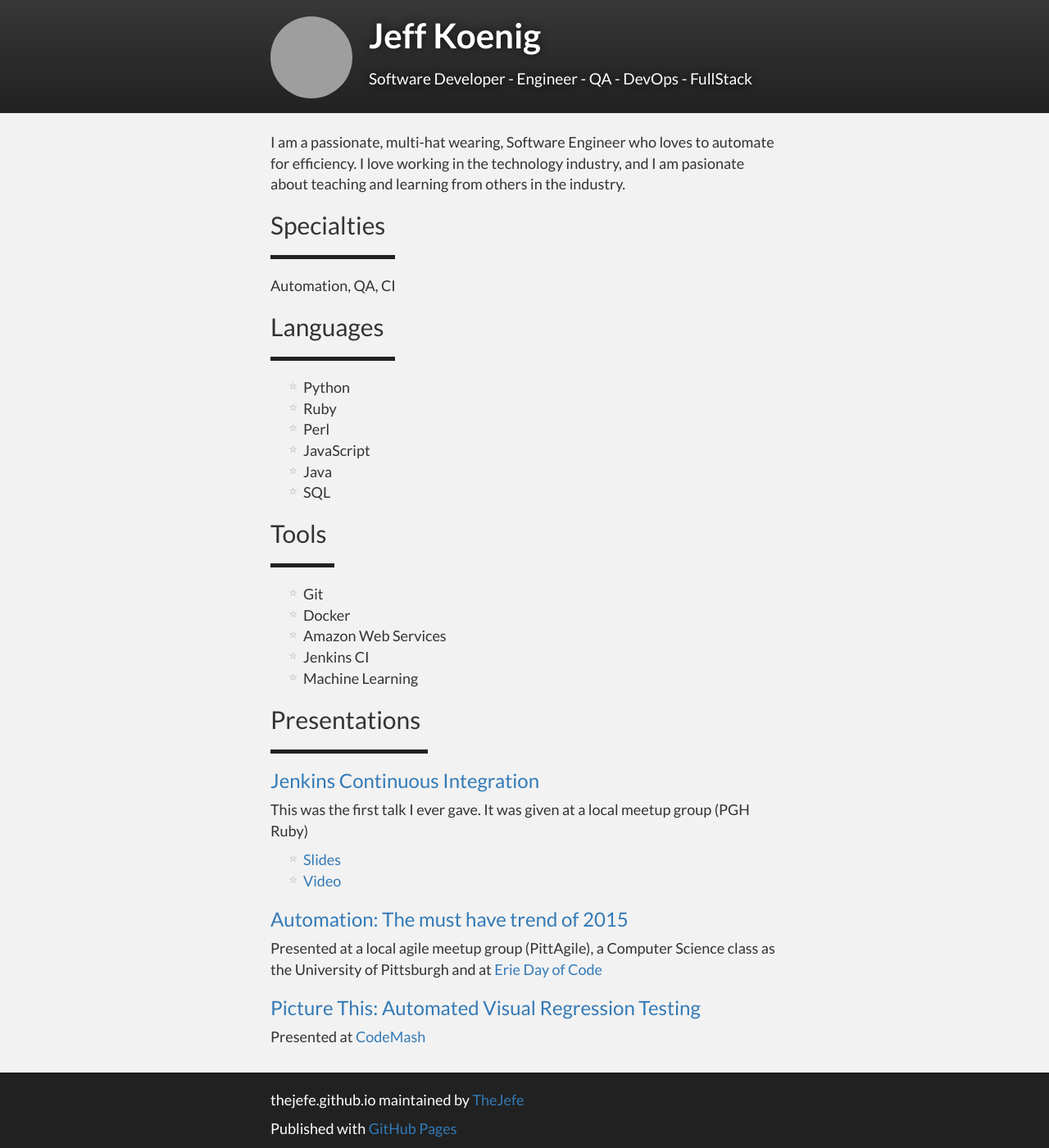
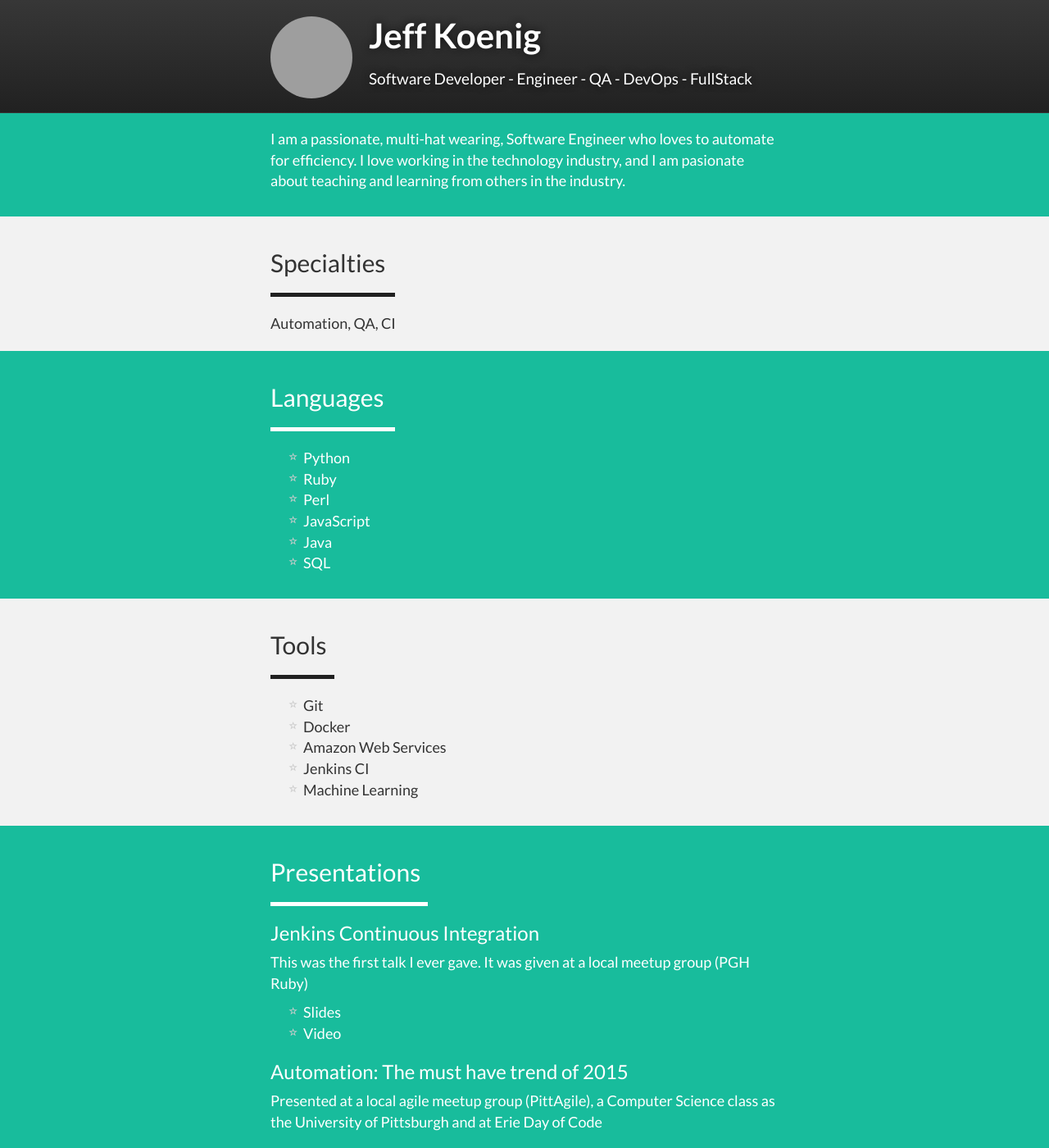
Before and after one commit to TheJefe/thejefe.github.io, a Jekyll site: the page built from index.html, in a window 1280 px wide and 1400 px high. Shown: the whole window at 82% size. Built offline with Jekyll 4.4.1, drawn with Linux system fonts in a browser that asks for light colours; nearby versions of some CDN libraries; library files that are not in the unit come from our copies; grey boxes are pictures that could not be loaded.

Commit message:
Alternate colors for each section

```diff
--- a/_layouts/default.html
+++ b/_layouts/default.html
@@ -59,7 +59,7 @@
 
     <!-- MAIN CONTENT -->
     <div id="main_content_wrap" class="outer">
-      <section id="main_content" class="inner">
+      <section id="main_content">
           {{ content }}
       </section>
     </div>
--- a/css/style.scss
+++ b/css/style.scss
@@ -68,7 +68,7 @@ nav.navbar.shrink {
 }
 
 #main_content {
-    margin-top: 140px;
+    margin-top: 136px;
 }
 
 #footer_wrap {
@@ -110,3 +110,21 @@ li:before {
 hr{
     border-top: 5px solid #212121;
 }
+
+div.section:nth-child(odd) {
+    background-color: #18BC9C;
+    transform: translateX(-50%);
+    width: 100vw;
+    min-width: 100%;
+    left: 50%;
+    position: relative;
+    color: white;
+}
+
+div.section:nth-child(odd) hr {
+    border-top: 5px solid white;
+}
+
+div.section:nth-child(odd) a{
+    color: white;
+}
--- a/index.html
+++ b/index.html
@@ -2,17 +2,24 @@
 layout: default
 ---
 
+<div class="section">
+    <div class="inner">
     <p>
         I am a passionate, multi-hat wearing, Software Engineer who loves to automate for efficiency. I love working in the technology industry, and I am pasionate about teaching and learning from others in the industry.
     </p>
+    </div>
+</div>
 
 <div class="section">
+    <div class="inner">
         <h2>Specialties</h2>
         <hr align="left" style="max-width: 152px" />
         Automation, QA, CI
     </div>
+</div>
 
 <div class="section">
+    <div class="inner">
         <h2>Languages</h2>
         <hr align="left" style="max-width: 152px" />
         <ul>
@@ -24,8 +31,10 @@ layout: default
             <li>SQL</li>
         </ul>
     </div>
+</div>
 
 <div class="section">
+    <div class="inner">
         <h2>Tools</h2>
         <hr align="left" style="max-width: 78px" />
         <ul>
@@ -36,12 +45,14 @@ layout: default
             <li>Machine Learning</li>
         </ul>
     </div>
+</div>
 
 <div class="section">
+    <div class="inner">
         <h2>Presentations</h2>
         <hr align="left" style="max-width: 192px" />
         <h3><a href="https://prezi.com/79409hbhzbts/jenkins-continuous-integration">Jenkins Continuous Integration</a></h3>
-    <p>This was the first talk I ever gave. It was given at a local meetup group (PGH Ruby)<p>
+        <p>This was the first talk I ever gave. It was given at a local meetup group (PGH Ruby)</p>
         <ul>
             <li><a href="https://prezi.com/79409hbhzbts/jenkins-continuous-integration">Slides</a></li>
             <li><a href="https://vimeo.com/76190225">Video</a></li>
@@ -53,3 +64,4 @@ layout: default
         <h3><a href="https://thejefe.github.io/picture_this/#/">Picture This: Automated Visual Regression Testing</a></h3>
         <p>Presented at <a href="http://www.codemash.org/">CodeMash</a></p>
     </div>
+</div>
```
Lines whose indentation alone changed are shown as unchanged.
